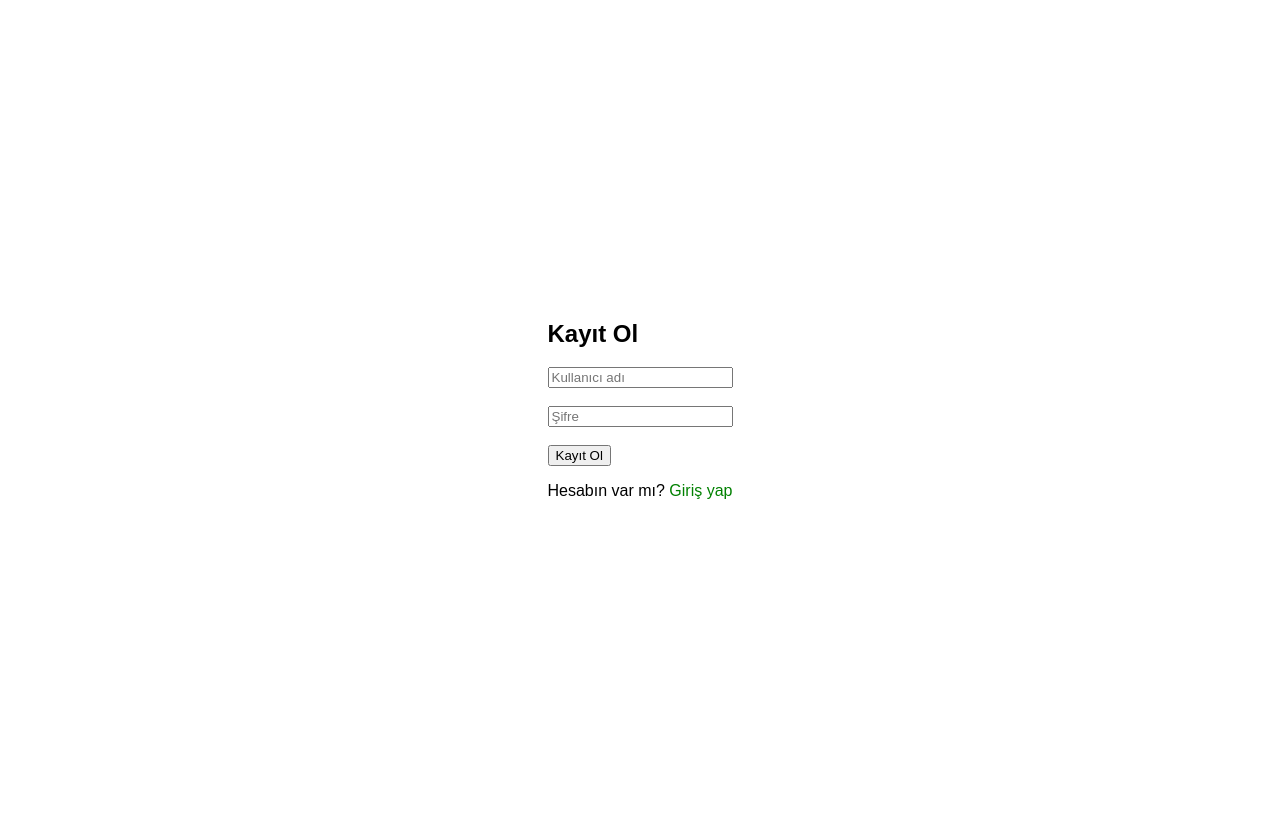
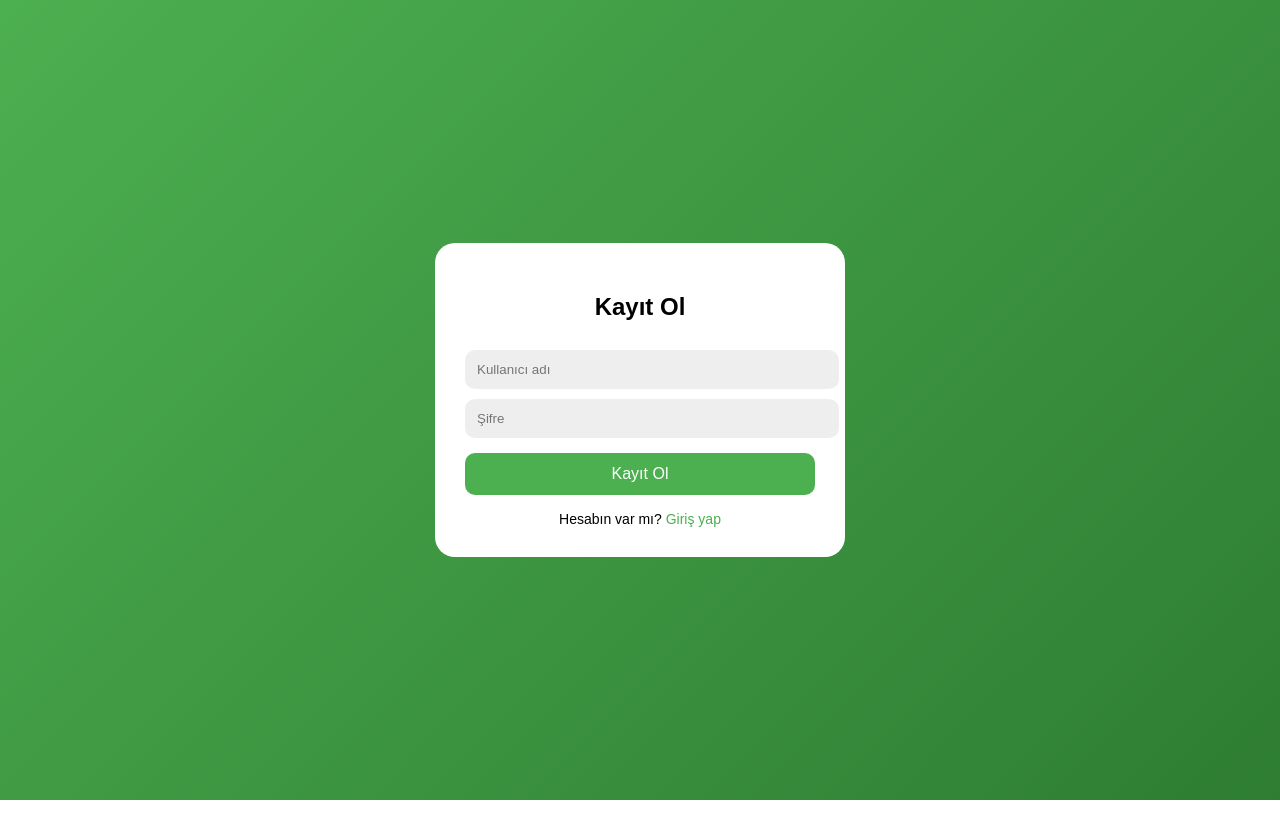
Before and after one commit to whartycan32-cell/wharty-chatt, a website: page public/index.html in a window 1280 px wide. Drawn offline with nearby package versions, Linux system fonts and the light colour scheme; no server answers.

Commit message:
Update index.html

```diff
--- a/public/index.html
+++ b/public/index.html
@@ -1,35 +1,92 @@
 <!DOCTYPE html>
 <html>
-<body style="display:flex;justify-content:center;align-items:center;height:100vh;font-family:sans-serif;">
+<head>
+<meta name="viewport" content="width=device-width, initial-scale=1.0">
+<title>Kayıt</title>
 
-<div>
+<style>
+body {
+  margin:0;
+  font-family:sans-serif;
+  background:linear-gradient(135deg,#4caf50,#2e7d32);
+  display:flex;
+  justify-content:center;
+  align-items:center;
+  height:100vh;
+}
+
+.box {
+  background:white;
+  padding:30px;
+  border-radius:20px;
+  width:90%;
+  max-width:350px;
+  text-align:center;
+}
+
+input {
+  width:100%;
+  padding:12px;
+  margin-top:10px;
+  border:none;
+  border-radius:10px;
+  background:#eee;
+}
+
+button {
+  width:100%;
+  padding:12px;
+  margin-top:15px;
+  border:none;
+  border-radius:10px;
+  background:#4caf50;
+  color:white;
+  font-size:16px;
+}
+
+.switch {
+  margin-top:15px;
+  font-size:14px;
+}
+
+.switch span {
+  color:#4caf50;
+  cursor:pointer;
+}
+
+#msg { margin-top:10px; }
+</style>
+</head>
+
+<body>
+
+<div class="box">
   <h2>Kayıt Ol</h2>
 
-  <input id="u" placeholder="Kullanıcı adı"><br><br>
-  <input id="p" type="password" placeholder="Şifre"><br><br>
+  <input id="u" placeholder="Kullanıcı adı">
+  <input id="p" type="password" placeholder="Şifre">
 
-  <button onclick="register()">Kayıt Ol</button>
+  <button onclick="reg()">Kayıt Ol</button>
 
   <p id="msg"></p>
 
-  <p>
+  <div class="switch">
     Hesabın var mı?
-    <span onclick="goLogin()" style="color:green;cursor:pointer;">Giriş yap</span>
-  </p>
+    <span onclick="goLogin()">Giriş yap</span>
+  </div>
 </div>
 
 <script src="/socket.io/socket.io.js"></script>
 <script>
 const s = io();
 
-function register(){
+function reg(){
   s.emit("register",{username:u.value,password:p.value});
 }
 
 s.on("registerSuccess",()=>{
   msg.style.color="green";
   msg.innerText="Kayıt başarılı ✔";
-
   setTimeout(()=>location.href="login.html",1000);
 });
 
```
